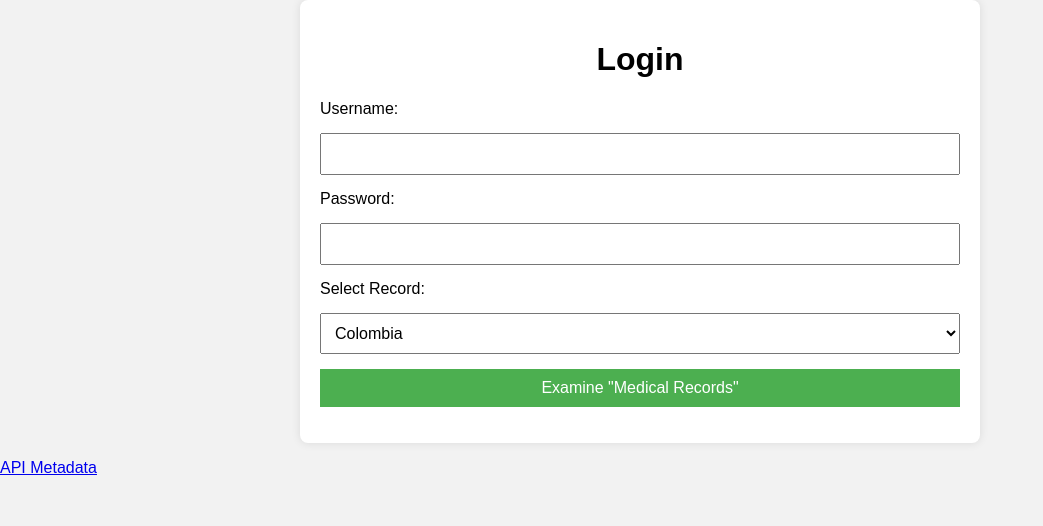
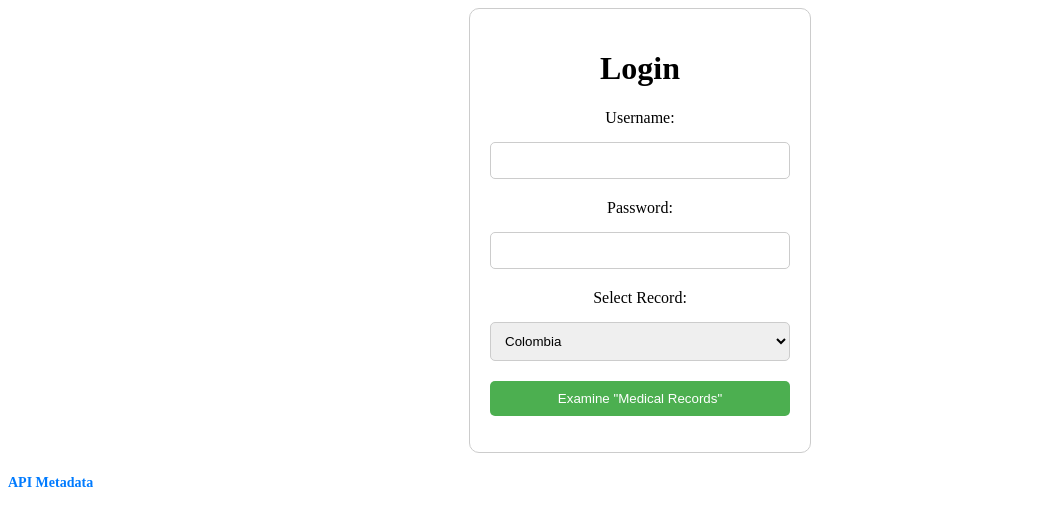
Before and after one commit to aaron-dm-mcdonald/armageddon-class6-app, a Flask app: page / in a window 1280 px wide. Shown: the top 526 px of the page, without its empty margins (0-1043 px from the left). Run offline with Flask 3, Linux system fonts and the light colour scheme.

Commit message:
update static assets

```diff
--- a/src/static/styles.css
+++ b/src/static/styles.css
@@ -1,38 +1,36 @@
-body {
-    font-family: Arial, sans-serif;
-    background-color: #f2f2f2;
-    margin: 0;
-    padding: 0;
+/* Ensure the container has some padding and centers content */
+.container {
+    width: 300px;
+    margin: 0 auto;
+    padding: 20px;
+    text-align: center;
+    border: 1px solid #ccc;
+    border-radius: 10px;
 }
 
-.container {
-    width: 50%;
-    margin: auto;
-    padding: 20px;
-    background-color: #ffffff;
-    border-radius: 8px;
-    box-shadow: 0 0 10px rgba(0, 0, 0, 0.1);
-}
-
-h1 {
-    text-align: center;
-}
-
+/* Form styling */
 form {
     display: flex;
     flex-direction: column;
-    gap: 15px;
+    gap: 10px;
 }
 
-input, select, button {
+/* Styling form inputs and select */
+input, select {
     padding: 10px;
-    font-size: 16px;
+    margin-top: 5px;
+    margin-bottom: 10px;
+    border: 1px solid #ccc;
+    border-radius: 5px;
 }
 
+/* Button styling */
 button {
+    padding: 10px;
     background-color: #4CAF50;
     color: white;
     border: none;
+    border-radius: 5px;
     cursor: pointer;
 }
 
@@ -40,7 +38,18 @@ button:hover {
     background-color: #45a049;
 }
 
-#result {
+/* API Metadata link styling */
+footer {
     margin-top: 20px;
-    text-align: center;
 }
+
+.metadata-link {
+    text-decoration: none;
+    color: #007bff;
+    font-size: 14px;
+    font-weight: bold;
+}
+
+.metadata-link:hover {
+    text-decoration: underline;
+}
--- a/src/templates/index.html
+++ b/src/templates/index.html
@@ -34,7 +34,7 @@
 
     <!-- Link to API Metadata -->
     <footer>
-        <p><a href="/metadata" target="_blank">API Metadata</a></p>
+        <a href="/metadata" target="_blank" class="metadata-link">API Metadata</a>
     </footer>
 
     <!-- Link to static JS file using url_for -->
```
Also changed, not shown: init.sql (+47 -18 lines), README.md.
